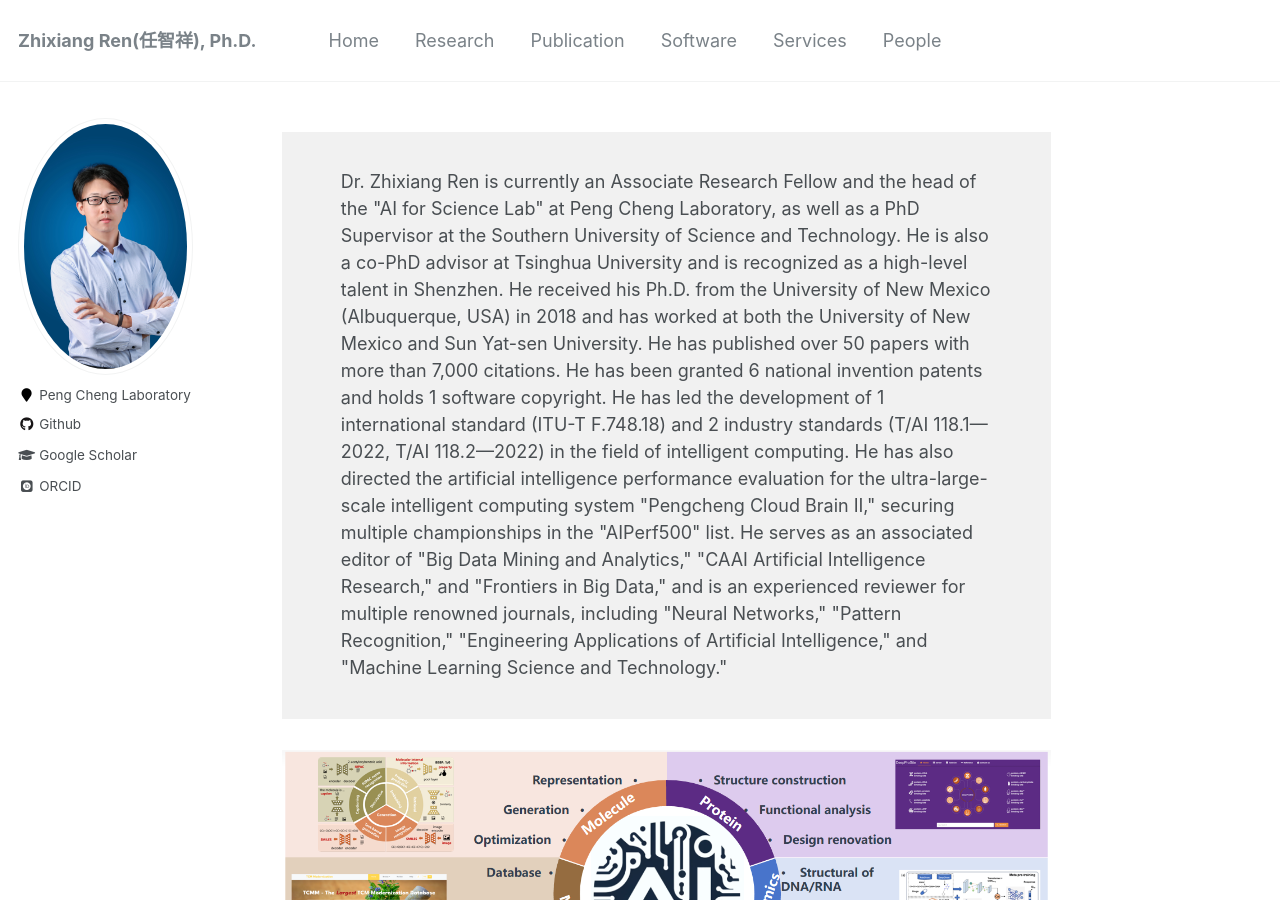
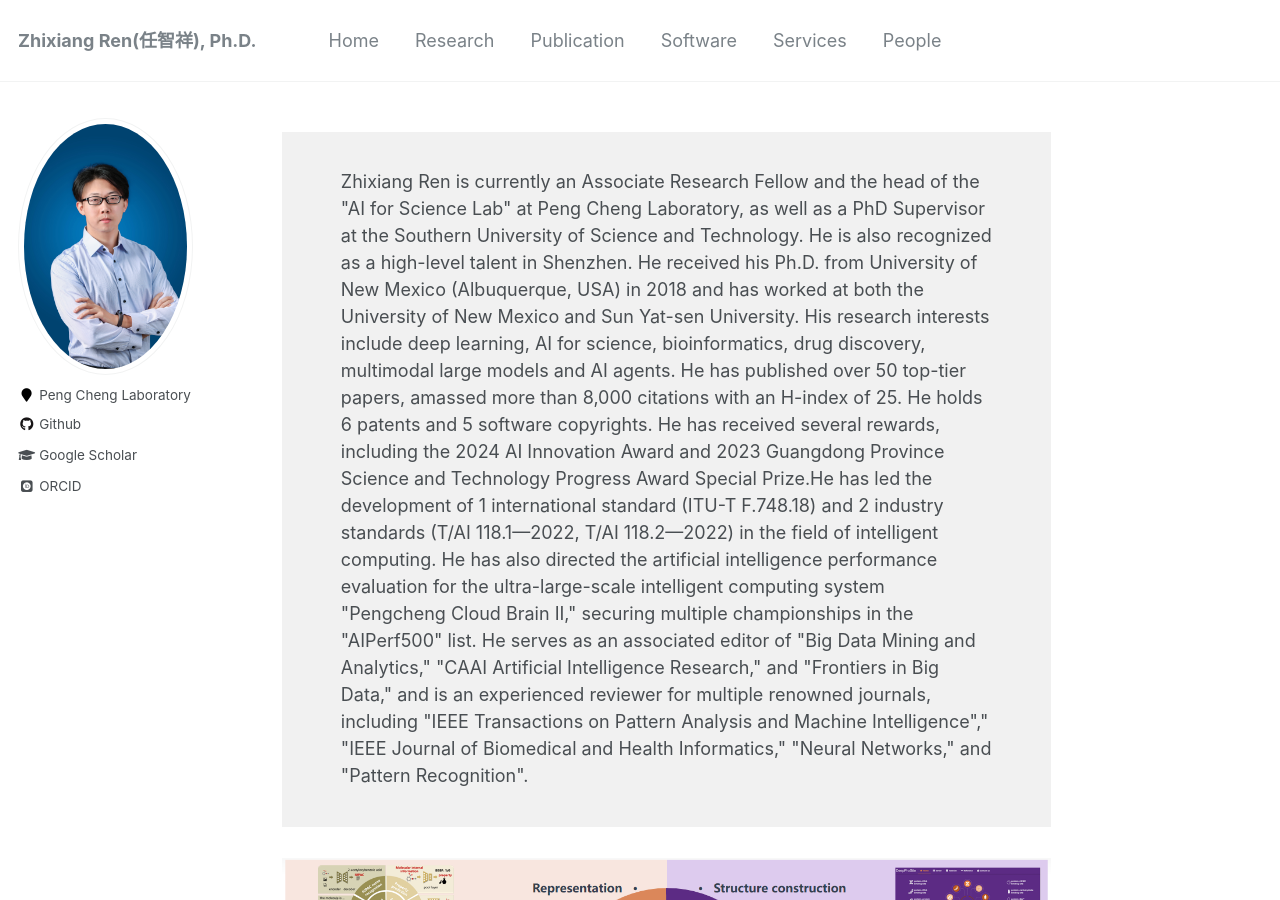
Before and after one commit to zhixiang-ren/zhixiang-ren.github.io, a Jekyll site: the page built from _pages/about.html, in a window 1280 px wide and 900 px high. Built offline with Jekyll 4.4.1, drawn with Linux system fonts in a browser that asks for light colours; some web fonts are replaced.

Commit message:
Update about.html

```diff
--- a/_pages/about.html
+++ b/_pages/about.html
@@ -15,13 +15,11 @@ redirect_from:
 
     </h3> -->
     <p>
-      Dr. Zhixiang Ren is currently an Associate Research Fellow and the head of the "AI for Science Lab" at Peng Cheng Laboratory, as well as a PhD Supervisor at the Southern University of Science and Technology.
-      He is also a co-PhD advisor at Tsinghua University and is recognized as a high-level talent in Shenzhen.
-      He received his Ph.D. from the University of New Mexico (Albuquerque, USA) in 2018 and has worked at both the University of New Mexico and Sun Yat-sen University.
-      He has published over 50 papers with more than 7,000 citations. He has been granted 6 national invention patents and holds 1 software copyright.
-      He has led the development of 1 international standard (ITU-T F.748.18) and 2 industry standards (T/AI 118.1—2022, T/AI 118.2—2022) in the field of intelligent computing.
-      He has also directed the artificial intelligence performance evaluation for the ultra-large-scale intelligent computing system "Pengcheng Cloud Brain II," securing multiple championships in the "AIPerf500" list.
-      He serves as an associated editor of "Big Data Mining and Analytics," "CAAI Artificial Intelligence Research," and "Frontiers in Big Data," and is an experienced reviewer for multiple renowned journals, including "Neural Networks," "Pattern Recognition," "Engineering Applications of Artificial Intelligence," and "Machine Learning Science and Technology."
+      Zhixiang Ren is currently an Associate Research Fellow and the head of the "AI for Science Lab" at Peng Cheng Laboratory, as well as a PhD Supervisor at the Southern University of Science and Technology. He is also recognized as a high-level talent in Shenzhen.
+      He received his Ph.D. from University of New Mexico (Albuquerque, USA) in 2018 and has worked at both the University of New Mexico and Sun Yat-sen University.
+      His research interests include deep learning, AI for science, bioinformatics, drug discovery, multimodal large models and AI agents. He has published over 50 top-tier papers, amassed more than 8,000 citations with an H-index of 25. He holds 6 patents and 5 software copyrights.
+      He has received several rewards, including the 2024 AI Innovation Award and 2023 Guangdong Province Science and Technology Progress Award Special Prize.He has led the development of 1 international standard (ITU-T F.748.18) and 2 industry standards (T/AI 118.1—2022, T/AI 118.2—2022) in the field of intelligent computing. He has also directed the artificial intelligence performance evaluation for the ultra-large-scale intelligent computing system "Pengcheng Cloud Brain II," securing multiple championships in the "AIPerf500" list.
+      He serves as an associated editor of "Big Data Mining and Analytics," "CAAI Artificial Intelligence Research," and "Frontiers in Big Data," and is an experienced reviewer for multiple renowned journals, including "IEEE Transactions on Pattern Analysis and Machine Intelligence"," "IEEE Journal of Biomedical and Health Informatics," "Neural Networks," and "Pattern Recognition".
     </p>
 
   </div>
```
